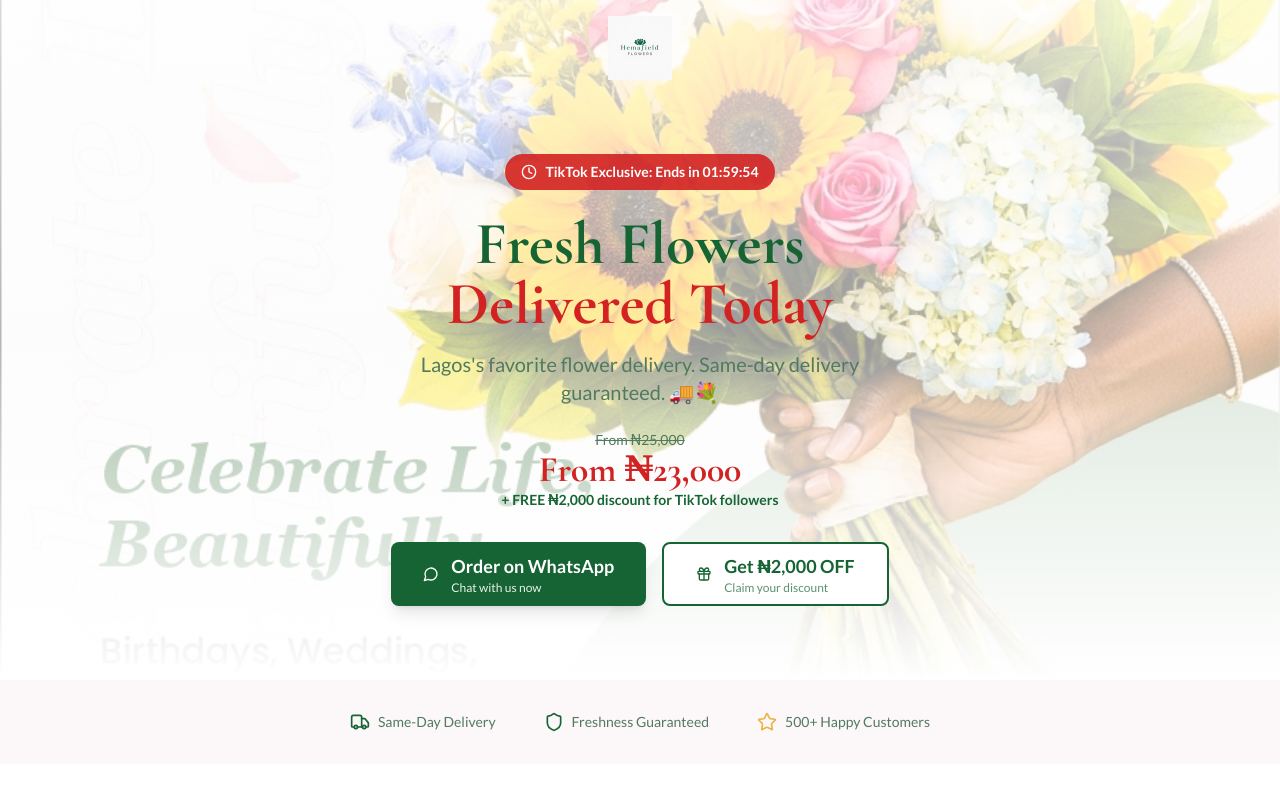
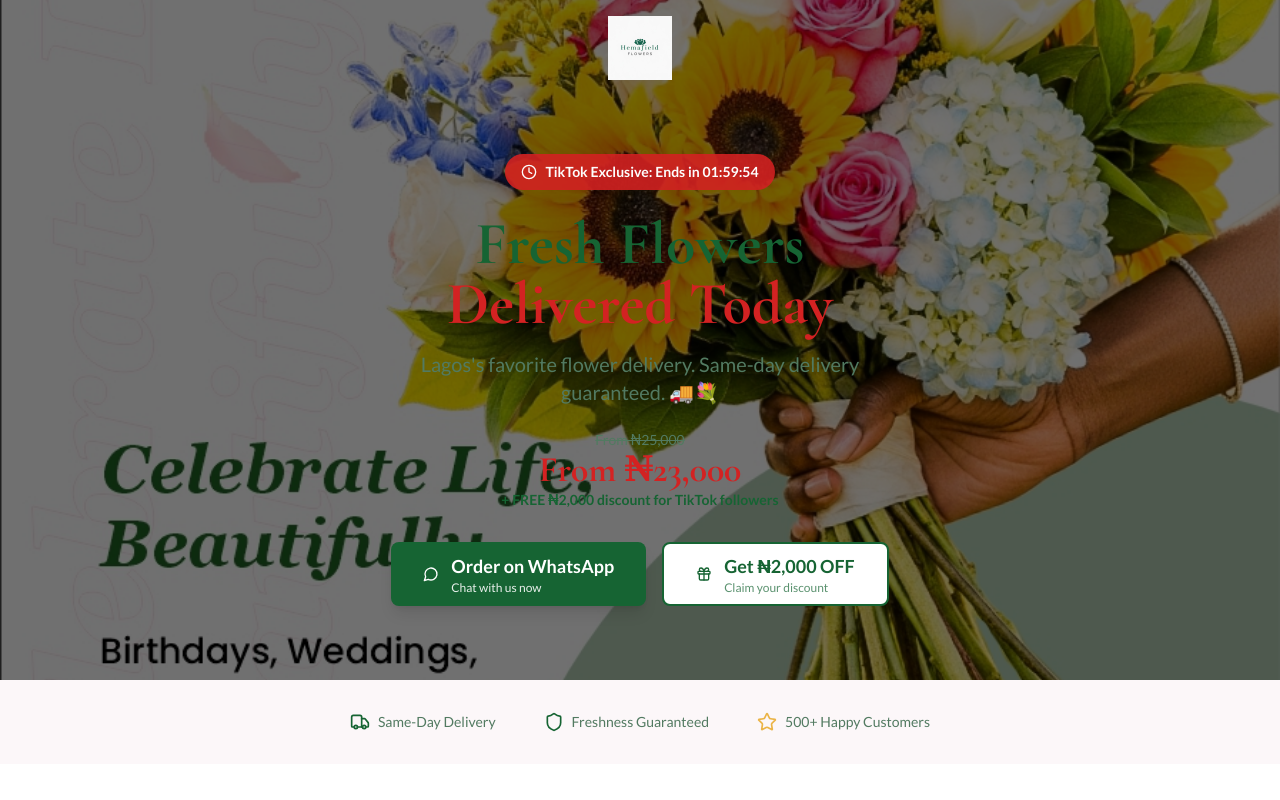
Before and after one commit to br-1-ght/HemaField, a React (Vite) app: page / in a window 1280 px wide. Shown: the top 800 px of the page. Built offline with nearby package versions, Linux system fonts and the light colour scheme; the HTML template or start-up script is replaced by a standard one.

Commit message:
added an overlay to the hero image

```diff
--- a/src/pages/TikTok.tsx
+++ b/src/pages/TikTok.tsx
@@ -4,7 +4,7 @@ import { Card } from "@/components/ui/card";
 import { LeadCapturePopup } from "@/components/LeadCapturePopup";
 import { OrderFlowersSection } from "@/components/OrderFlowersSection";
 import { Clock, Star, MessageCircle, Gift, Truck, Shield } from "lucide-react";
-import flowersHero from "@/assets/flowers-hero.jpeg";
+import heroCelebrateLife from "@/assets/flowers-hero.jpeg";
 import hemafieldLogo from "@/assets/hemafield-logo.png";
 export default function TikTok() {
   const [timeLeft, setTimeLeft] = useState({ hours: 2, minutes: 0, seconds: 0 });
@@ -71,9 +71,9 @@ export default function TikTok() {
         {/* Background */}
         <div
           className="absolute inset-0 bg-cover bg-center"
-          style={{ backgroundImage: `url(${flowersHero})` }}
+          style={{ backgroundImage: `url(${heroCelebrateLife})` }}
         />
-        <div className="absolute inset-0 bg-gradient-to-b from-background/80 via-background/60 to-background" />
+        <div className="absolute inset-0 bg-black/55" />
 
         {/* Content */}
         <div className="relative z-10 container px-4 py-12 text-center">
```
